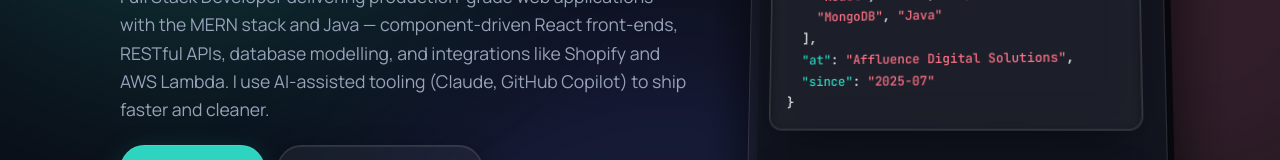
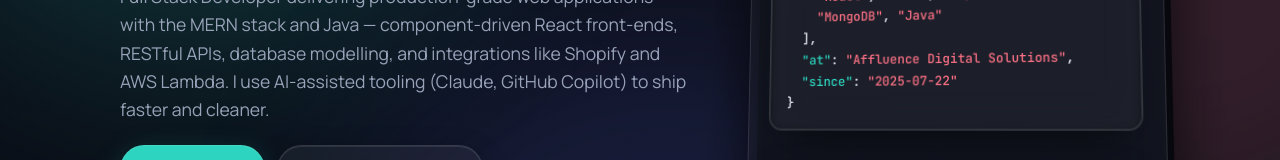
Before and after one commit to anirudh2504/Anirudh_Singh_Portfolio, a React (Vite) app: page / in a window 1280 px wide. Shown: the part 434-594 px from the top of the page. Built offline with nearby package versions, Linux system fonts and the light colour scheme; no server answers; a web font is replaced by a local one.

Commit message:
Make the counter Accurate

```diff
--- a/src/data/profile.js
+++ b/src/data/profile.js
@@ -34,7 +34,7 @@
   card: {
     stack: ['React', 'Node', 'Express', 'MongoDB', 'Java'],
     at: 'Affluence Digital Solutions',
-    since: '2025-07',
+    since: '2025-07-22',
   },
   tools: ['React.js', 'Node.js', 'Express.js', 'MongoDB', 'MySQL', 'Java', 'AWS Lambda', 'Shopify', 'Claude Code'],
 }
@@ -59,7 +59,7 @@
     org: 'Affluence Digital Solutions',
     from: 'Jul 2025',
     to: 'Present',
-    start: '2025-07-01', // exact first day — drives the live years/months/days counter
+    start: '2025-07-22', // exact first day — drives the live years/months/days counter
     type: 'Full-time',
     bullets: [
       'Develop and maintain scalable full-stack features for the Ribbon B2B e-commerce platform using React.js, Node.js, Express.js and MongoDB with a modular, reusable architecture.',
```
